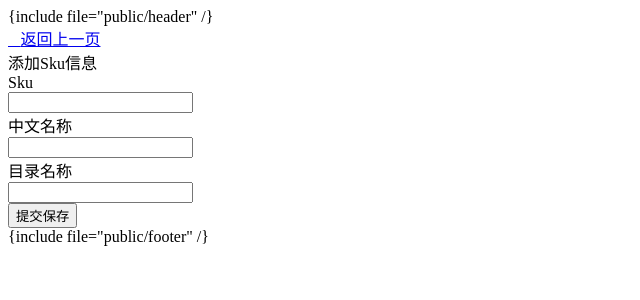
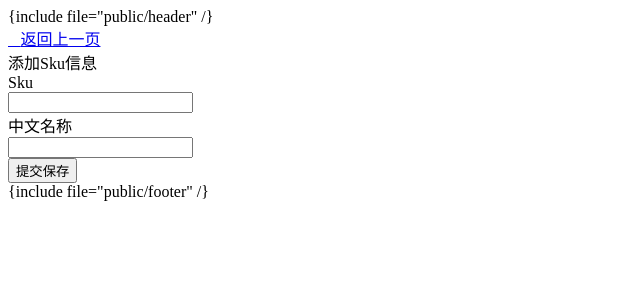
Before and after one commit to hahah7307/nbtlz-product, a PHP site: page /DbName/application/Manage/view/seller/add.php in a window 1280 px wide. Shown: the top 300 px of the page, without its empty margins (0-640 px from the left). Run offline with PHP 8.4, Linux system fonts and the light colour scheme.

Commit message:
产品文件管理1-7（创建SKU时，文件目录与SKU同名）

```diff
--- a/application/Manage/controller/SellerController.php
+++ b/application/Manage/controller/SellerController.php
@@ -47,6 +47,7 @@
             $user = AccountModel::get(['id'=>Session::get(Config::get('USER_LOGIN_FLAG')), 'status' => AccountModel::STATUS_ACTIVE]);
             $post['painter_id'] = $user['id'];
             $post['state'] = SellerSkuModel::STATE_ACTIVE;
+            $post['sku_file_name'] = $post['product_sku'];
             $dataValidate = new SellerSkuValidate();
             if ($dataValidate->scene('add')->check($post)) {
                 $model = new SellerSkuModel();
--- a/application/Manage/view/seller/add.php
+++ b/application/Manage/view/seller/add.php
@@ -17,12 +17,6 @@
                 <label class="layui-form-label">中文名称</label>
                 <div class="layui-input-inline w300">
                     <input type="text" class="layui-input" name="product_name_cn">
-                </div>
-            </div>
-            <div class="layui-form-item">
-                <label class="layui-form-label">目录名称</label>
-                <div class="layui-input-inline w300">
-                    <input type="text" class="layui-input" name="sku_file_name">
                 </div>
             </div>
             <input type="hidden" name="seller_id" value="{$seller_id}">
```
